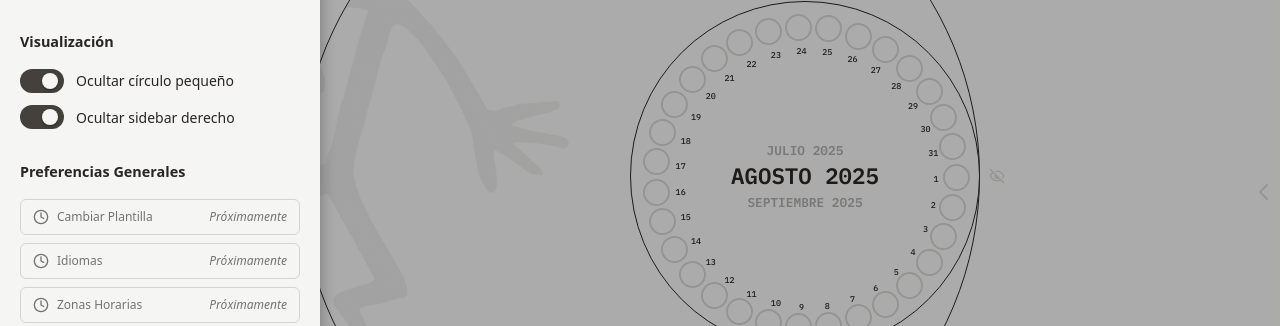
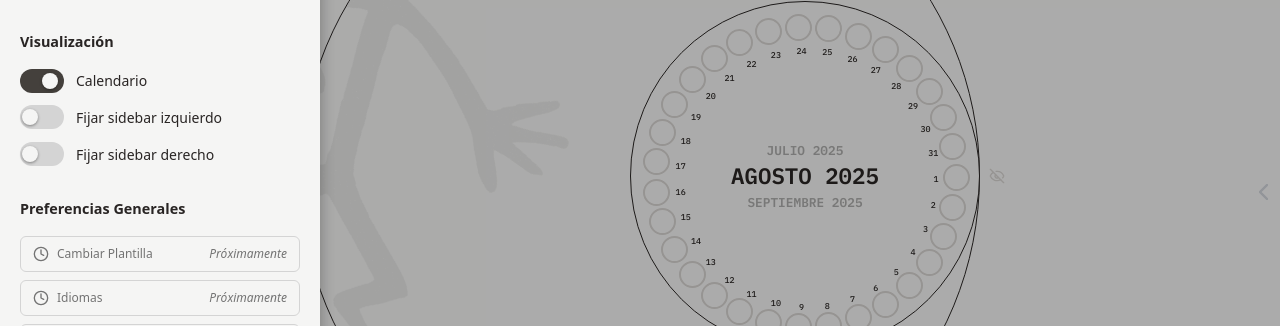
Before and after one commit to DiegoParadiso/recurnote, a React (Vite) app in the folder frontend/: page / in a window 1280 px wide. Both pictures are taken after a click on the button 28 px from the left and 28 px from the top of the page. Shown: the part 224-550 px from the top of the page. Built offline with nearby package versions, Linux system fonts and the light colour scheme; no server answers.

Commit message:
feat: Funciones de vista en el panel de configuración; fix: manejo de Desktop Toggles

```diff
--- a/frontend/src/components/Preferences/ConfigPanel.jsx
+++ b/frontend/src/components/Preferences/ConfigPanel.jsx
@@ -2,6 +2,7 @@ import { useState } from 'react';
 import { Clock, User, LogOut } from 'lucide-react';
 import { useNavigate } from 'react-router-dom';
 import { useAuth } from '../../context/AuthContext';
+import useIsMobile from '../../hooks/useIsMobile';
 import './ConfigPanel.css';
 
 function ToggleOption({ id, label, value, onChange }) {
@@ -42,6 +43,7 @@ function ComingSoonOption({ label }) {
     </div>
   );
 }
+
 function SessionOptions() {
   const { user, logout } = useAuth();
   const navigate = useNavigate();
@@ -86,7 +88,13 @@ export default function ConfigPanel({
   setShowSmall,
   showRightSidebar,
   setShowRightSidebar,
+  isRightSidebarPinned,
+  setIsRightSidebarPinned,
+  isLeftSidebarPinned,
+  setIsLeftSidebarPinned,
 }) {
+  const isMobile = useIsMobile();  // USAMOS EL HOOK
+
   if (!show) return null;
 
   return (
@@ -119,29 +127,29 @@ export default function ConfigPanel({
             <SessionOptions />
           </section>
 
+          {!isMobile && (
             <section className="config-section">
               <h3>Visualización</h3>
               <ToggleOption
-              id="toggle-circle-small"
-              label={
-                showSmall
-                  ? 'Ocultar círculo pequeño'
-                  : 'Mostrar círculo pequeño'
-              }
+                id="toggle-calendar"
+                label="Calendario"
                 value={showSmall}
                 onChange={setShowSmall}
               />
               <ToggleOption
-              id="toggle-sidebar-right"
-              label={
-                showRightSidebar
-                  ? 'Ocultar sidebar derecho'
-                  : 'Mostrar sidebar derecho'
-              }
-              value={showRightSidebar}
-              onChange={setShowRightSidebar}
+                id="toggle-sidebar-left-pinned"
+                label="Fijar sidebar izquierdo"
+                value={isLeftSidebarPinned}
+                onChange={setIsLeftSidebarPinned}
+              />
+              <ToggleOption
+                id="toggle-sidebar-right-pinned"
+                label="Fijar sidebar derecho"
+                value={isRightSidebarPinned}
+                onChange={setIsRightSidebarPinned}
               />
             </section>
+          )}
 
           <section className="config-section">
             <h3>Preferencias Generales</h3>
--- a/frontend/src/components/Sidebars/CurvedSidebar/CurvedSidebar.css
+++ b/frontend/src/components/Sidebars/CurvedSidebar/CurvedSidebar.css
@@ -22,7 +22,7 @@
 .curved-sidebar-panel {
   position: absolute;
   top: 50%;
-  left: -224px; /* fuera de pantalla */
+  left: -224px;
   transform: translateY(-50%);
   transition: left 0.3s ease-in-out;
   background-color: var(--color-bg);
@@ -103,3 +103,11 @@
   .curved-sidebar-container.mobile .curved-sidebar-panel > div {
     flex: 0 0 auto; /* prevent shrinking */
   }
+  .curved-sidebar-container.pinned {
+
+}
+
+.curved-sidebar-container.pinned .curved-sidebar-panel {
+  top: 10 !important;
+  left: 12px !important;
+}
--- a/frontend/src/components/Sidebars/CurvedSidebar/CurvedSidebar.jsx
+++ b/frontend/src/components/Sidebars/CurvedSidebar/CurvedSidebar.jsx
@@ -2,7 +2,7 @@ import './CurvedSidebar.css';
 import { useState } from 'react';
 import SidebarItem from './SidebarItem';
 
-export default function CurvedSidebar({ showConfigPanel, isMobile = false, onSelectItem }) {
+export default function CurvedSidebar({ showConfigPanel, isMobile = false, onSelectItem, isLeftSidebarPinned = false }) {
   const [items] = useState([
     { id: 1, label: 'nota' },
     { id: 2, label: 'Tarea' },
@@ -11,11 +11,13 @@ export default function CurvedSidebar({ showConfigPanel, isMobile = false, onSel
   ]);
 
   return (
-    <div
-      className={`curved-sidebar-container ${showConfigPanel ? 'config-open' : ''} ${
-        isMobile ? 'mobile' : ''
-      }`}
-    >
+        <div
+          className={`curved-sidebar-container
+            ${showConfigPanel ? 'config-open' : ''}
+            ${isMobile ? 'mobile' : ''}
+            ${isLeftSidebarPinned ? 'pinned' : ''}  /* clase para fijar */
+          `}
+        >
       {!isMobile && <div className="curved-sidebar-hover-zone" />}
       <div className="scroll-hidden curved-sidebar-panel">
         {items
--- a/frontend/src/pages/Home.jsx
+++ b/frontend/src/pages/Home.jsx
@@ -28,21 +28,22 @@ export default function Home() {
   const [showLeftSidebarMobile, setShowLeftSidebarMobile] = useState(false);
   const [showRightSidebarMobile, setShowRightSidebarMobile] = useState(false);
 
+  const [isRightSidebarPinned, setIsRightSidebarPinned] = useState(false);
+  const [isLeftSidebarPinned, setIsLeftSidebarPinned] = useState(false);
+
   const isMobile = useIsMobile();
   const [draggedItem, setDraggedItem] = useState(null);
   const [isOverTrash, setIsOverTrash] = useState(false);
 
-  // Obtener items para el día seleccionado
   const dateKey = selectedDay ? DateTime.fromObject(selectedDay).toISODate() : null;
 
   const itemsForSelectedDay = dateKey ? itemsByDate[dateKey] || [] : [];
 
-  // Función para determinar si la posición está sobre la papelera (zona arriba)
   function isOverTrashZone(pos) {
     if (!pos) return false;
-  const trashX = 0;      // esquina izquierda (coincide con left:0)
-  const trashY = 5;      // mismo top que el div
-  const trashWidth = 80; // igual al ancho del div
+    const trashX = 0;
+    const trashY = 5;
+    const trashWidth = 80;
     const trashHeight = 80;
 
     return (
@@ -99,11 +100,13 @@ function isOverTrashZone(pos) {
       };
     });
   }
+
   useEffect(() => {
     if (!selectedDay) {
       setShowSmall(true);
     }
   }, [selectedDay]);
+
   return (
     <div
       className="scroll-hidden pt-3 sm:pt-0 w-screen min-h-[100dvh] flex items-center justify-center relative"
@@ -139,13 +142,44 @@ useEffect(() => {
         <ThemeToggle />
       </div>
 
-      {/* Sidebar izquierdo desktop */}
-      {showLeftSidebar && !isMobile && (
+      {!isMobile && (
+        <>
+          {isLeftSidebarPinned ? (
+            // Fijado permanentemente lado izquierdo
             <div
               className="hidden sm:block"
               style={{
                 zIndex: 30,
-            position: 'relative',
+                position: 'fixed',
+                border: '1px solid var(--color-border)',
+                borderRadius: '8px',
+                backgroundColor: 'var(--color-bg)',
+                transition: 'all 0.3s ease',
+              }}
+            >
+              <CurvedSidebar showConfigPanel={showConfigPanel} onSelectItem={handleSelectItem} isLeftSidebarPinned={true} />
+            </div>
+          ) : (
+            <div
+              className="hidden sm:block opacity-0 hover:opacity-100 transition-opacity duration-200 ease-in-out"
+              style={{
+                pointerEvents: 'auto',
+                position: 'fixed',
+                top: '60px',
+                left: 0,
+                height: 'calc(100vh - 60px)',
+                width: '60px',
+                zIndex: 40,
+                backgroundColor: 'transparent',
+              }}
+            >
+              <div
+                style={{
+                  position: 'absolute',
+                  top: 0,
+                  right: 0,
+                  height: '100vh',
+                  width: '260px',
                   border: '1px solid var(--color-border)',
                   borderRadius: '8px',
                   backgroundColor: 'var(--color-bg)',
@@ -154,6 +188,9 @@ useEffect(() => {
               >
                 <CurvedSidebar showConfigPanel={showConfigPanel} onSelectItem={handleSelectItem} />
               </div>
+            </div>
+          )}
+        </>
       )}
 
       {/* Sidebar izquierdo móvil */}
@@ -221,13 +258,16 @@ useEffect(() => {
         )}
       </div>
 
-      {/* Sidebar derecho desktop */}
-      {showRightSidebar && !isMobile && (
+      {!isMobile && (
+        <>
+          {isRightSidebarPinned ? (
+            // Fijado siempre visible lado derecho
             <div className="hidden sm:block">
               <SidebarDayView
                 selectedDay={selectedDay}
                 setSelectedDay={setSelectedDay}
-            showRightSidebar={showRightSidebar}
+                showRightSidebar={true}
+                isRightSidebarPinned={isRightSidebarPinned}
                 style={{
                   border: '1px solid var(--color-border)',
                   borderRadius: '8px',
@@ -236,6 +276,66 @@ useEffect(() => {
                 }}
               />
             </div>
+          ) : (
+            // Hover en borde derecho para mostrar sidebar
+            <div
+              className="hidden sm:block opacity-0 hover:opacity-100 transition-opacity duration-200 ease-in-out"
+              style={{
+                position: 'fixed',
+                top: '60px', // igual que izquierda
+                right: 0,
+                height: 'calc(100vh - 60px)', // igual que izquierda
+                width: '60px',
+                zIndex: 40,
+                backgroundColor: 'transparent',
+                pointerEvents: 'auto',
+              }}
+            >
+              <div
+                style={{
+                  position: 'absolute',
+                  top: 0,
+                  right: 0,
+                  height: '100vh',
+                  width: '260px',
+                  border: '1px solid var(--color-border)',
+                  borderRadius: '8px',
+                  backgroundColor: 'var(--color-bg)',
+                  transition: 'all 0.3s ease',
+                  zIndex: 30,
+                }}
+              >
+                <SidebarDayView
+  selectedDay={selectedDay}
+  setSelectedDay={setSelectedDay}
+  showRightSidebar={showRightSidebar}
+  isRightSidebarPinned={false}
+  isMobile={isMobile}
+/>
+              </div>
+            </div>
+          )}
+
+          {/* Toggle derecho - fuera del contenedor hover para que desaparezca al hacer hover en sidebar */}
+          {!isRightSidebarPinned && (
+            <button
+              onClick={() => setShowRightSidebar(v => !v)}
+              aria-label="Toggle right sidebar"
+              className="fixed right-0 top-[50vh] transform -translate-y-1/2 z-10 hidden sm:flex cursor-pointer flex items-center justify-center w-8 h-8 text-gray-300"
+              style={{
+                background: 'transparent',
+                border: 'none',
+                animation: 'slideLeftRight 2s ease-in-out infinite',
+              }}
+              onMouseEnter={e => (e.currentTarget.style.color = 'var(--color-text-primary)')}
+              onMouseLeave={e => (e.currentTarget.style.color = 'var(--color-text-secondary)')}
+            >
+              <svg xmlns="http://www.w3.org/2000/svg" fill="none" stroke="currentColor" strokeWidth={2} viewBox="0 0 24 24" className="w-6 h-6">
+                <path strokeLinecap="round" strokeLinejoin="round" d="M15 19l-7-7 7-7" />
+              </svg>
+            </button>
+          )}
+        </>
       )}
 
       {/* Sidebar derecho móvil */}
@@ -269,6 +369,10 @@ useEffect(() => {
         setShowSmall={setShowSmall}
         showRightSidebar={showRightSidebar}
         setShowRightSidebar={setShowRightSidebar}
+        isRightSidebarPinned={isRightSidebarPinned}
+        setIsRightSidebarPinned={setIsRightSidebarPinned}
+        setIsLeftSidebarPinned={setIsLeftSidebarPinned}
+        isLeftSidebarPinned={isLeftSidebarPinned}
       />
 
       {/* Papelera DragTrashZone SOLO en mobile y si hay draggedItem */}
@@ -289,6 +393,18 @@ useEffect(() => {
         onToggleLeft={() => setShowLeftSidebarMobile(v => !v)}
         onToggleRight={() => setShowRightSidebarMobile(true)}
       />
+
+      {/* Keyframes para animaciones (si no están ya definidos en CSS global) */}
+      <style>{`
+        @keyframes slideLeftRight {
+          0%, 100% { transform: translateX(0); }
+          50% { transform: translateX(-6px); }
+        }
+        @keyframes slideRightLeft {
+          0%, 100% { transform: translateX(0); }
+          50% { transform: translateX(6px); }
+        }
+      `}</style>
     </div>
   );
 }
```
Also changed, not shown: frontend/src/components/Sidebars/SidebarDayView/SidebarDayView.jsx (+10 -2 lines). Lines whose indentation alone changed are shown as unchanged.
